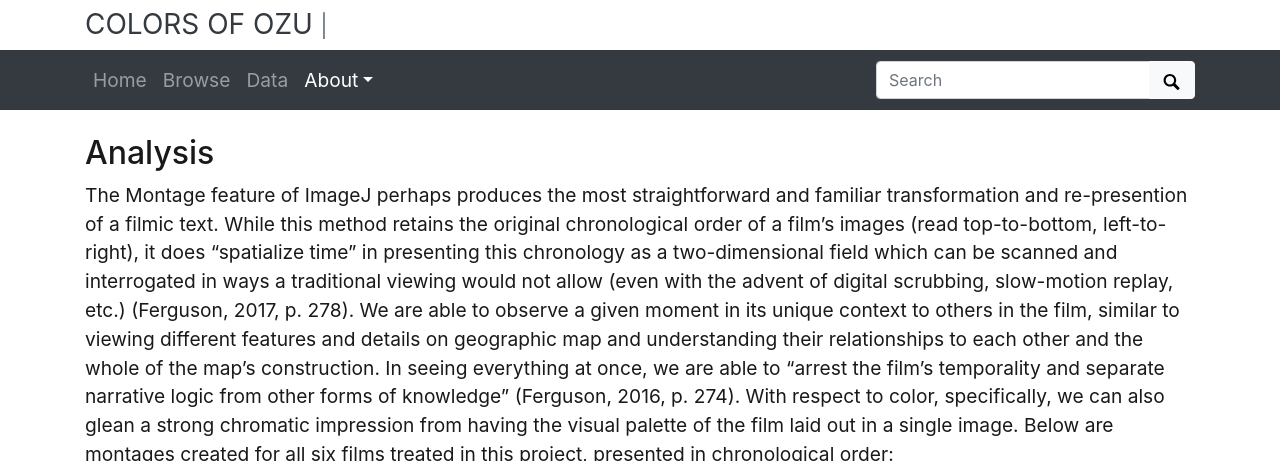
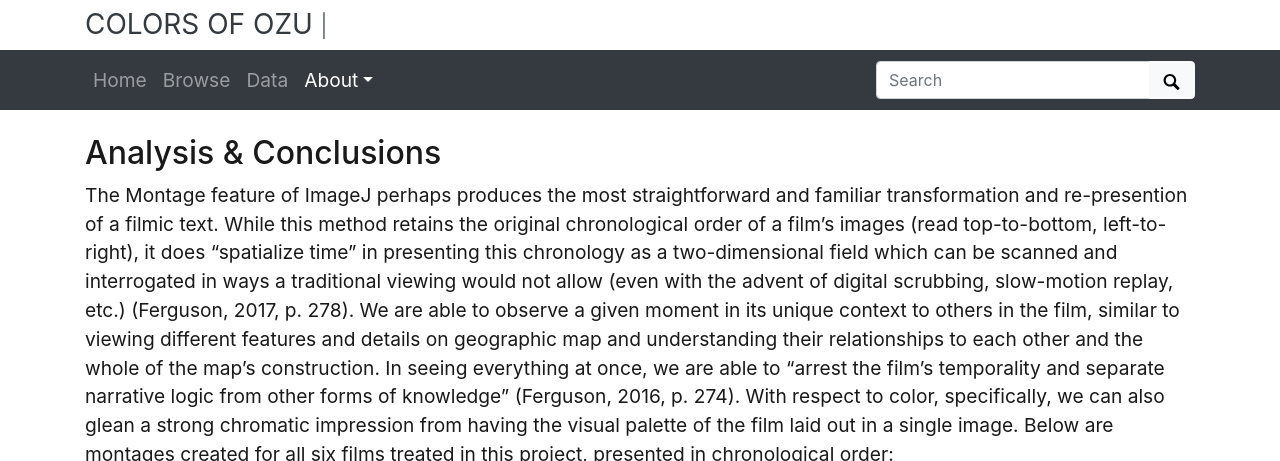
Before and after one commit to drodz11/colors-of-ozu, a Jekyll site: the page built from pages/analysis.md, in a window 1280 px wide and 900 px high, cut to the strip 0-461 px from the top of the window. Built offline with Jekyll 4.4.1, drawn with Linux system fonts in a browser that asks for light colours.

Commit message:
updated nav

```diff
--- a/_data/config-nav.csv
+++ b/_data/config-nav.csv
@@ -5,8 +5,8 @@
 About,,
 Introduction,intro.html,About
 Critical Contexts,/contexts.html,About
-Methods and Tools,/methods.html,About
-Analysis,/analysis.html,About
+Methods & Tools,/methods.html,About
+Analysis & Conclusions,/analysis.html,About
 Resources & Learning Tools,/resources.html,About
 Works Cited,/works-cited.html,About
 Credits,/credits.html,About
--- a/pages/analysis.md
+++ b/pages/analysis.md
@@ -1,11 +1,11 @@
 ---
-title: Analysis
+title: Analysis & Conclusions
 layout: page
 permalink: /analysis.html
 # Edit the markdown on in this file to describe your collection
 ---
 
-## Analysis
+## Analysis & Conclusions
 The Montage feature of ImageJ perhaps produces the most straightforward and familiar transformation and re-presention of a filmic text. While this method retains the original chronological order of a film's images (read top-to-bottom, left-to-right), it does "spatialize time" in presenting this chronology as a two-dimensional field which can be scanned and interrogated in ways a traditional viewing would not allow (even with the advent of digital scrubbing, slow-motion replay, etc.) (Ferguson, 2017, p. 278). We are able to observe a given moment in its unique context to others in the film, similar to viewing different features and details on geographic map and understanding their relationships to each other and the whole of the map's construction. In seeing everything at once, we are able to "arrest the film's temporality and separate narrative logic from other forms of knowledge" (Ferguson, 2016, p. 274). With respect to color, specifically, we can also glean a strong chromatic impression from having the visual palette of the film laid out in a single image. Below are montages created for all six films treated in this project, presented in chronological order:
 
 {% include feature/item-figure.html objectid="coll013" %}
```
